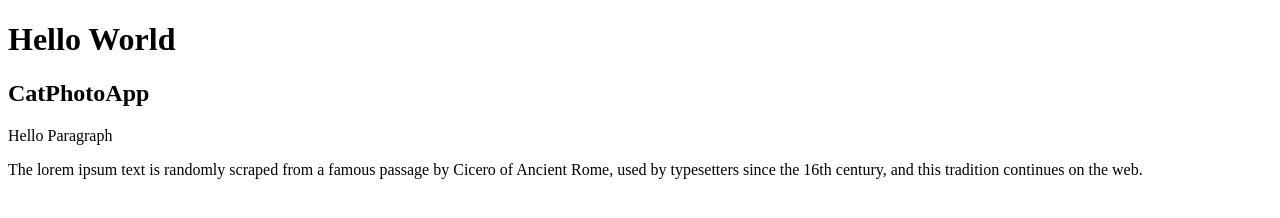
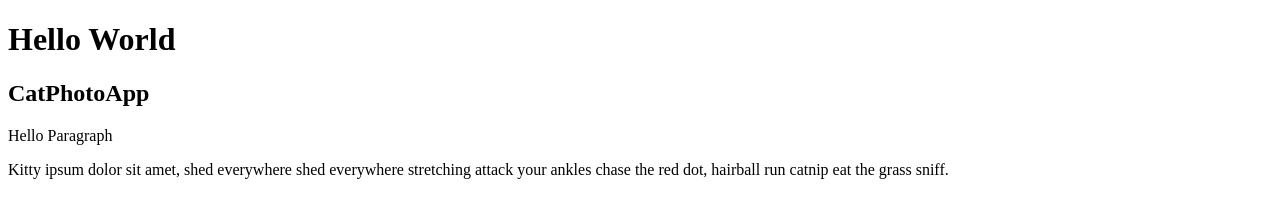
Before and after one commit to bozo1999/Repo03, a plain HTML site: page ex14/src/index.html in a window 1280 px wide. Drawn offline with Linux system fonts and the light colour scheme.

Commit message:
Dodana mala izmjena u ex14

```diff
--- a/ex14/src/index.html
+++ b/ex14/src/index.html
@@ -3,5 +3,5 @@
     <h1>Hello World</h1>
     <h2>CatPhotoApp</h2>
     <p>Hello Paragraph</p>
-    <p>The lorem ipsum text is randomly scraped from a famous passage by Cicero of Ancient Rome, used by typesetters since the 16th century, and this tradition continues on the web.</p>
+    <p>Kitty ipsum dolor sit amet, shed everywhere shed everywhere stretching attack your ankles chase the red dot, hairball run catnip eat the grass sniff.</p>
 </hmtl>
```
